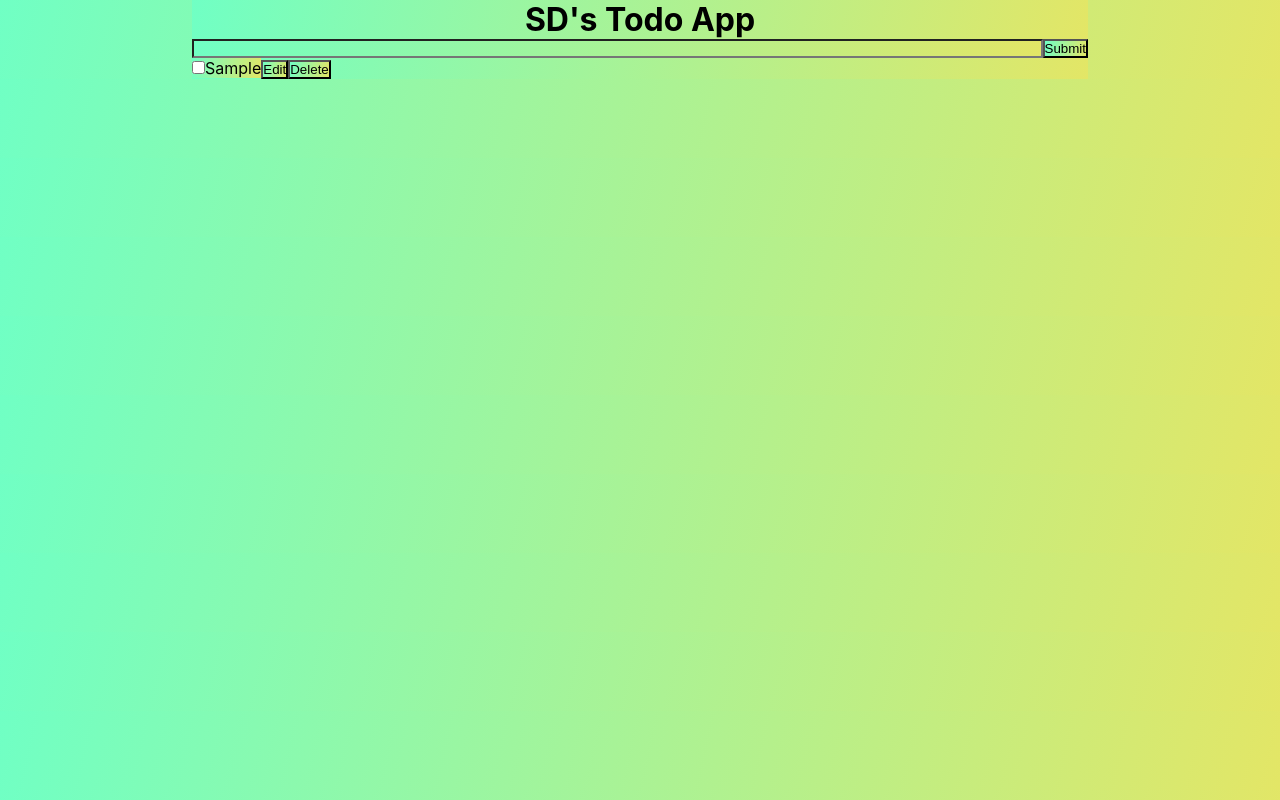
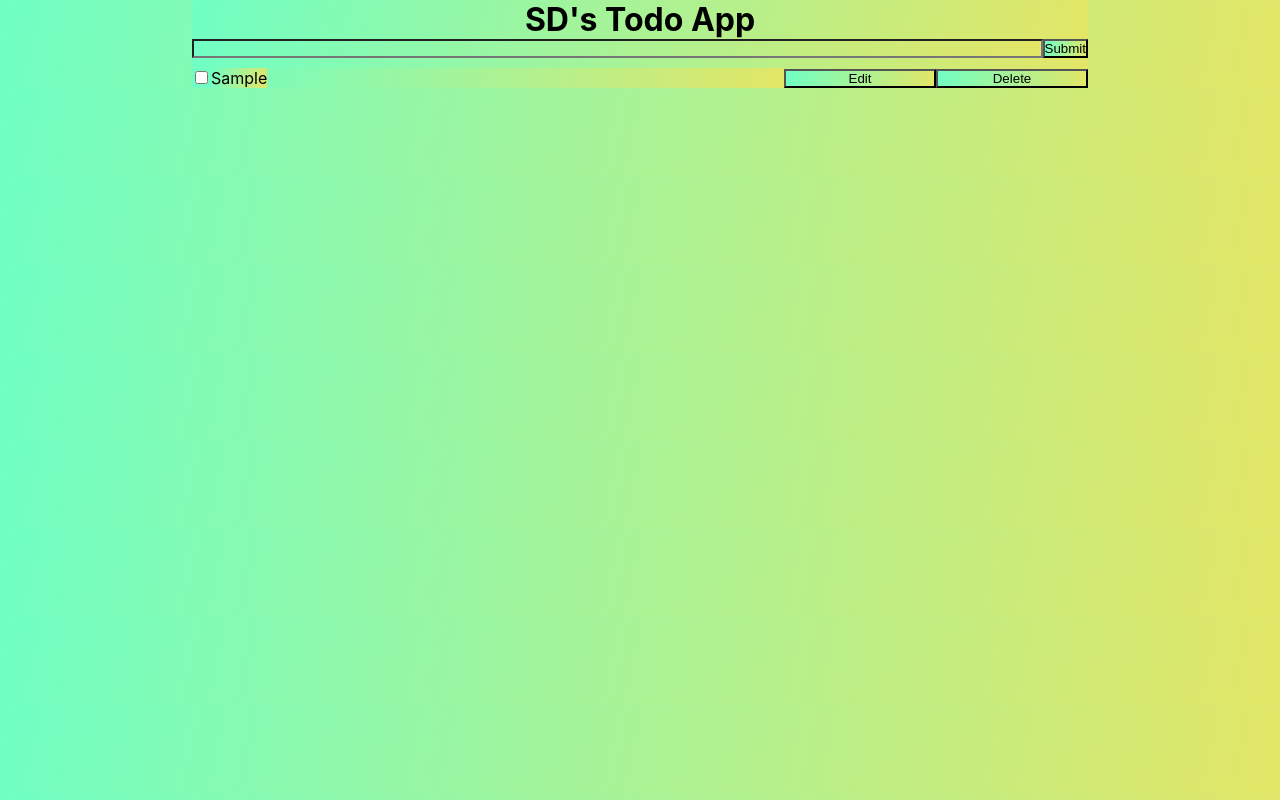
Before and after one commit to shubhamdesoria/React-todo, a React (Create React App) app: page / in a window 1280 px wide. Both pictures are taken after typing "Sample" into the empty fields and a click on the input "Submit". Built offline with nearby package versions, Linux system fonts and the light colour scheme.

Commit message:
final commmit

```diff
--- a/src/App.css
+++ b/src/App.css
@@ -14,6 +14,27 @@
 .input form .input-submit{
     flex : 1;
 }
+.todo-list{
+    margin-top: 10px;
+}
 ul{
-    list-style-type: none;
+        list-style-type: none;
 }
+ul > li{
+
+    display: flex;
+    align-items: center;
+    margin-top: 5px;
+}
+ label > input{
+    margin: 3px;
+}
+li > label {
+
+    flex: 8;
+    word-wrap: break-word;
+}
+li > button{
+    flex: 2;
+    display: inline-block;
+}
--- a/src/App.js
+++ b/src/App.js
@@ -18,38 +18,42 @@ function App() {
     localStorage.setItem('todolist', JSON.stringify(listItems));
   }, [listItems]);
 
-  const addTodo = (list, eindex) => {
+  const addTodo = (list, eindex, boolValue) => {
+    if (boolValue === true) {
+      let newList = [...listItems];
+      newList.map(i => {
+        if (newList.indexOf(i) === eindex) {
+          i.item= list;
+        }
+        return (i)
 
+      })
+      setListItems(newList)
+    }
 
-    if(eindex == null){
+    else {
       const li = {
-        item : list,
-        complete : false
+        item: list,
+        complete: false
       }
-      let lists =[...listItems, li]
+      let lists = [...listItems, li]
       setListItems(lists);
-    }
-    else{
-      let newList =[...listItems];
-      newList[eindex].item = list;
-      setListItems(newList)
     }
 
   }
   const inputDelete = (eindex) => {
-      let newList =[...listItems.filter((item)=>
+    let newList = [...listItems.filter((item) =>
       listItems.indexOf(item) !== eindex
     )];
     setListItems(newList)
   }
   const markComplete = (eindex) => {
-    let newList =[...listItems];
+    let newList = [...listItems];
     newList.map(i => {
-      if(newList.indexOf(i) === eindex)
-      {
+      if (newList.indexOf(i) === eindex) {
         i.complete = !i.complete;
       }
-      return(i)
+      return (i)
 
     })
 
@@ -60,7 +64,7 @@ function App() {
   return (
     <div className="App">
       <Header />
-    <Input addTodo={addTodo} listItems={listItems} inputDelete = {inputDelete} markComplete = {markComplete}/>
+      <Input addTodo={addTodo} listItems={listItems} inputDelete={inputDelete} markComplete={markComplete} />
     </div>
   );
 
--- a/src/Components/Input.js
+++ b/src/Components/Input.js
@@ -4,20 +4,24 @@ import TodoList from './TodoList'
 const Input = (props) =>{
 const [title, setTitle] = useState("")
 const [eindex, setIndex] = useState(null)
+const [boolState, setboolState] = useState(false)
 
 const onSubmit = (e) => {
     e.preventDefault()
     if(title !== "" && title.trim().length !== 0){
 
-        props.addTodo(title, eindex);
+        props.addTodo(title, eindex, boolState);
     }
     setTitle("");
+    setboolState(false);
+    setIndex(null);
 
 
 }
 const InputEdit = (item, index) =>{
 setTitle(item);
 setIndex(index);
+setboolState(true);
 }
 // setTitle(title);
 
--- a/src/Components/TodoList.js
+++ b/src/Components/TodoList.js
@@ -35,12 +35,14 @@ const TodoList = (props) => {
     const list = () => {
         return (<div className="todo-list">
             <ul>
-                {props.items.map((titem, index) => (<li key={index} style = {checkStyle(titem)}>
-                    <label>
+                {props.items.map((titem, index) => (<li key={index}  >
+                    <label style = {checkStyle(titem)}>
                     <input type= "checkbox"  checked = {titem.complete} onChange = {() =>
                         onCheck(index)
                     } />
+                    <span>
                     {titem.item}
+                    </span>
                     </label>
                     <button onClick = {() => onClickEdit(titem.item, index)}> Edit </button>
                     <button onClick = {() => onClickDel(index)}> Delete </button>
```
Lines whose indentation alone changed are shown as unchanged.
